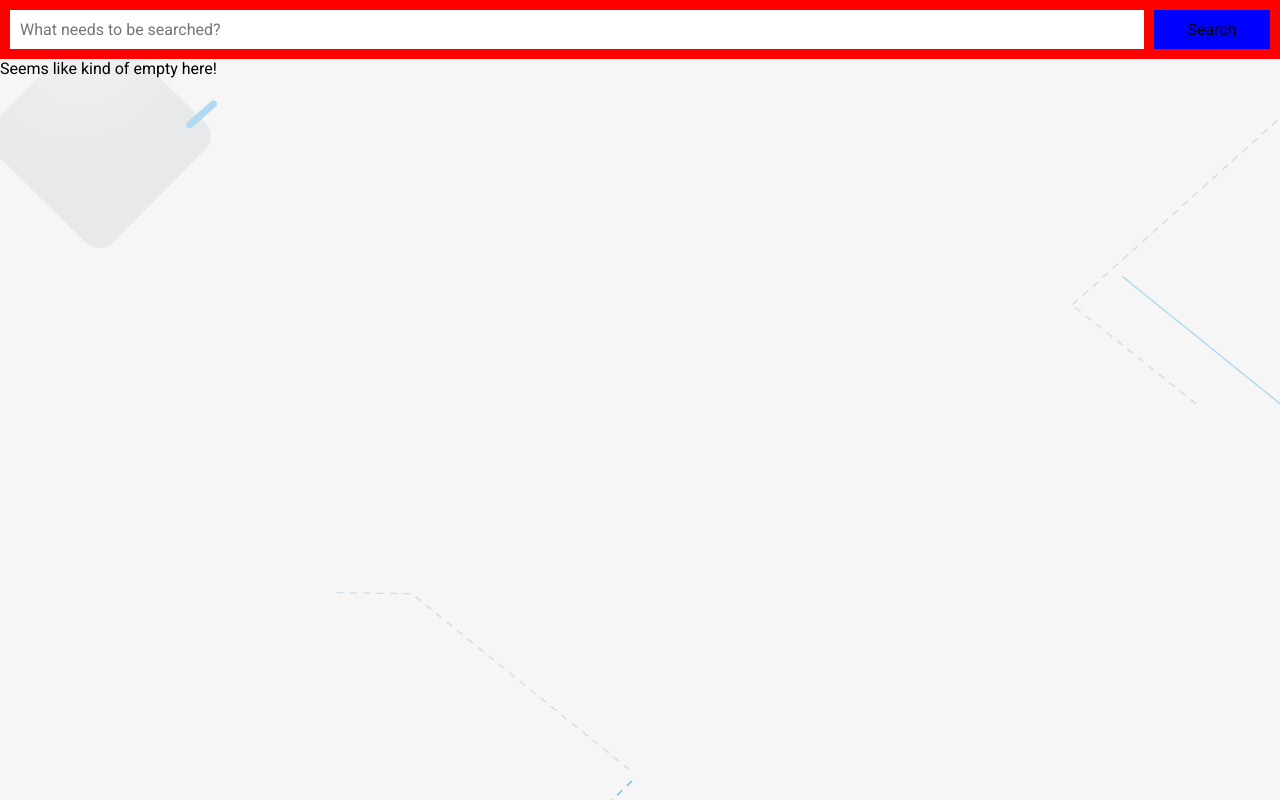
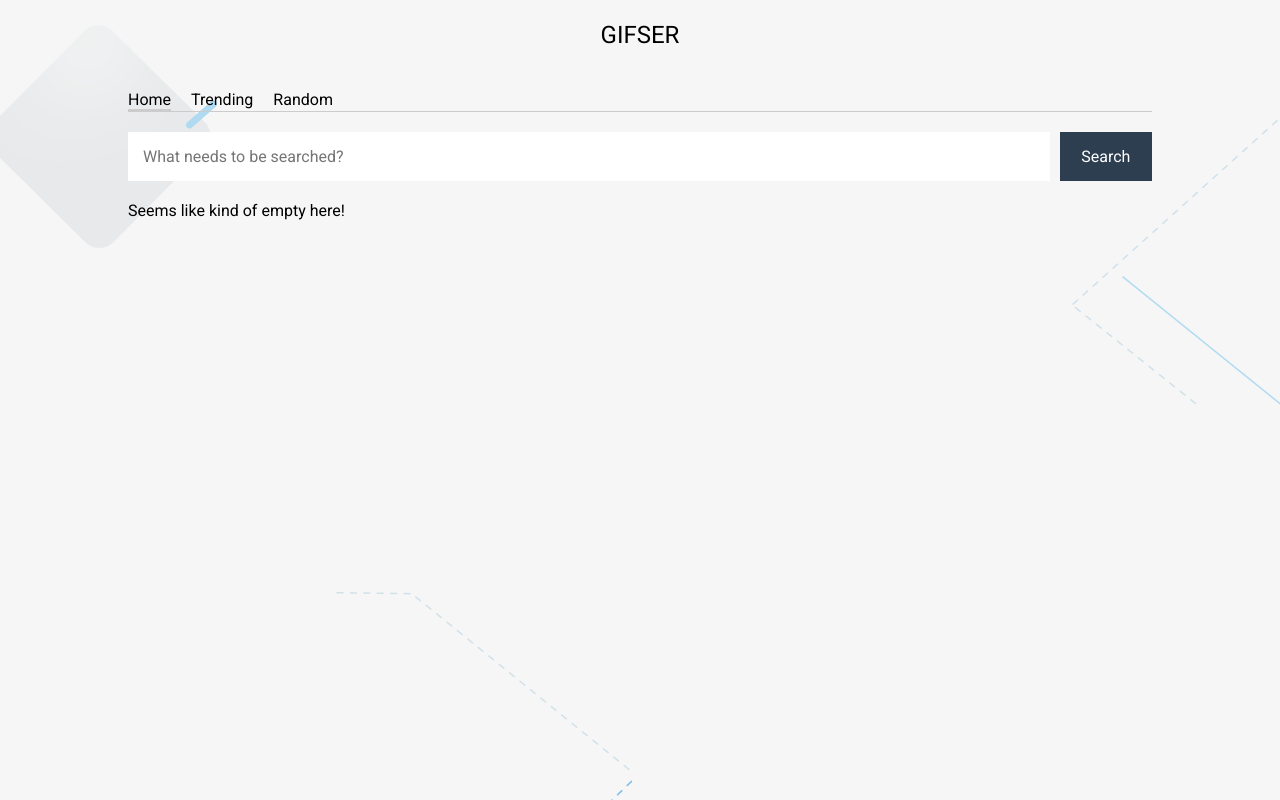
Before and after one commit to yomeshgupta/gifser, a React app: page / in a window 1280 px wide. Built offline with nearby package versions, Linux system fonts and the light colour scheme.

Commit message:
Refactor app into more stable and resuable structure, added different sections like GifSearch, Trending, Random. Added more styling. Removed dead code

```diff
--- /dev/null
+++ b/src/components/Content/GifSearch.jsx
@@ -0,0 +1,77 @@
+import React, { Component, Fragment } from 'react';
+
+import Searchbar from './Searchbar';
+import Grid from './Grid/index';
+import { SOURCE_API, API_KEY, RESPONSE_LIMIT, DEFAULT_TAB } from '../../consts/consts';
+
+class GifSearch extends Component {
+	state = {
+		query: '',
+		results: [],
+		isLoading: false,
+		hasMore: true,
+		totalPages: null,
+		offset: 0,
+		currentTab: DEFAULT_TAB
+	};
+
+	fetchGifs = (params = {}) => {
+		const { query = this.state.query, processing, offset } = params;
+
+		const url = new URL(SOURCE_API);
+
+		url.search = new URLSearchParams({
+			api_key: API_KEY,
+			q: query,
+			offset,
+			limit: RESPONSE_LIMIT
+		});
+
+		return fetch(url)
+			.then(response => response.json())
+			.then(response => processing(response));
+	};
+
+	searchProcessing = query => {
+		this.setState({ isLoading: true });
+
+		const { offset } = this.state;
+		const self = this;
+
+		function processing(response) {
+			const { data, pagination } = response;
+			const { total_count, count } = pagination;
+
+			const totalPages = parseInt(total_count / count);
+			const hasMore = !!(offset < total_count);
+
+			self.setState({
+				results: data,
+				totalPages,
+				query,
+				hasMore,
+				offset: offset === 0 ? 19 : offset + 1,
+				isLoading: false
+			});
+		}
+
+		return this.fetchGifs({
+			query,
+			offset,
+			processing
+		});
+	};
+
+	render() {
+		const { results, query, isLoading } = this.state;
+
+		return (
+			<Fragment>
+				<Searchbar query={query} onSearch={this.searchProcessing} />
+				{isLoading ? <div>Loading...</div> : <Grid items={results} />}
+			</Fragment>
+		);
+	}
+}
+
+export default GifSearch;
--- /dev/null
+++ b/src/components/Content/Grid/index.jsx
@@ -0,0 +1,17 @@
+import React from 'react';
+
+import GridItem from './GridItem';
+
+const Grid = ({ items }) => {
+	if (!items.length) return <div>Seems like kind of empty here!</div>;
+
+	return (
+		<div className="grid">
+			{items.map(item => {
+				return <GridItem item={item} key={item.id} />;
+			})}
+		</div>
+	);
+};
+
+export default Grid;
--- /dev/null
+++ b/src/components/Content/Tabs.jsx
@@ -0,0 +1,21 @@
+import React from 'react';
+
+import { TABS } from '../../consts/consts';
+
+function Tabs({ activeView, onClick }) {
+	return (
+		<ul className="tabs">
+			{TABS.map(tab => (
+				<li
+					key={tab.id}
+					className={`tab ${activeView === tab.value ? 'active' : ''}`}
+					onClick={() => onClick(tab.value)}
+				>
+					{tab.name}
+				</li>
+			))}
+		</ul>
+	);
+}
+
+export default Tabs;
--- /dev/null
+++ b/src/components/Content/index.jsx
@@ -0,0 +1,46 @@
+import React, { Component } from 'react';
+
+import Tabs from './Tabs';
+import GifSearch from './GifSearch';
+import { DEFAULT_TAB, TAB_KEYS } from '../../consts/consts';
+
+class Content extends Component {
+	state = {
+		currentTab: DEFAULT_TAB
+	};
+
+	selectTab = tab => {
+		this.setState({
+			currentTab: tab
+		});
+	};
+
+	renderTabContent = () => {
+		const { currentTab } = this.state;
+
+		switch (currentTab) {
+			default:
+			case TAB_KEYS.HOME:
+				return <GifSearch />;
+			case TAB_KEYS.TRENDING:
+				return <Trending />;
+			case TAB_KEYS.RANDOM:
+				return <Random />;
+		}
+	};
+
+	render() {
+		const { currentTab } = this.state;
+
+		return (
+			<div className="content-wrapper">
+				<div className="content">
+					<Tabs activeView={currentTab} onClick={this.selectTab} />
+					{this.renderTabContent()}
+				</div>
+			</div>
+		);
+	}
+}
+
+export default Content;
--- a/src/components/Grid/index.jsx
+++ /dev/null
@@ -1,21 +0,0 @@
-import React, { Component } from 'react';
-
-import GridItem from './GridItem';
-import { generateRandomNumber } from '../../utils';
-class Grid extends Component {
-	render() {
-		const { gifs } = this.props;
-
-		if (!gifs.length) return <div>Seems like kind of empty here!</div>;
-
-		return (
-			<div className="grid">
-				{gifs.map(gif => {
-					return <GridItem gif={gif} key={gif.id} classNames={`grid-item-${generateRandomNumber(3)}`} />;
-				})}
-			</div>
-		);
-	}
-}
-
-export default Grid;
--- /dev/null
+++ b/src/components/Header.jsx
@@ -0,0 +1,7 @@
+import React from 'react';
+
+const Header = () => {
+	return <header>GIFSER</header>;
+};
+
+export default Header;
--- a/src/components/Home.jsx
+++ b/src/components/Home.jsx
@@ -1,75 +1,15 @@
-import React, { Component, Fragment } from 'react';
+import React, { Fragment } from 'react';
 
-import Searchbar from './Searchbar';
-import Grid from './Grid/index';
-import { SOURCE_API, API_KEY, RESPONSE_LIMIT } from '../consts/consts';
-class Home extends Component {
-	state = {
-		query: '',
-		results: [],
-		isLoading: false,
-		hasMore: true,
-		totalPages: null,
-		offset: 0
-	};
+import Header from './Header';
+import Content from './Content/index';
 
-	fetchGifs = (params = {}) => {
-		const { query = this.state.query, processing, offset } = params;
-
-		const url = new URL(SOURCE_API);
-
-		url.search = new URLSearchParams({
-			api_key: API_KEY,
-			q: query,
-			offset,
-			limit: RESPONSE_LIMIT
-		});
-
-		return fetch(url)
-			.then(response => response.json())
-			.then(response => processing(response));
-	};
-
-	searchProcessing = query => {
-		this.setState({ isLoading: true });
-
-		const { offset } = this.state;
-		const self = this;
-
-		function processing(response) {
-			const { data, pagination } = response;
-			const { total_count, count } = pagination;
-
-			const totalPages = parseInt(total_count / count);
-			const hasMore = !!(offset < total_count);
-
-			self.setState({
-				results: data,
-				totalPages,
-				query,
-				hasMore,
-				offset: offset === 0 ? 19 : offset + 1,
-				isLoading: false
-			});
-		}
-
-		return this.fetchGifs({
-			query,
-			offset,
-			processing
-		});
-	};
-
-	render() {
-		const { results, isLoading } = this.state;
-
-		return (
-			<Fragment>
-				<Searchbar onSearch={this.searchProcessing} />
-				{isLoading ? <div>Loading...</div> : <Grid gifs={results} />}
-			</Fragment>
-		);
-	}
-}
+const Home = () => {
+	return (
+		<Fragment>
+			<Header />
+			<Content />
+		</Fragment>
+	);
+};
 
 export default Home;
--- a/src/consts/consts.js
+++ b/src/consts/consts.js
@@ -1,5 +1,28 @@
 const SOURCE_API = 'http://api.giphy.com/v1/gifs/search';
 const API_KEY = 'F2yTfZvLf3OWJqgBV0UtMBTp0R0CeS8D';
 const RESPONSE_LIMIT = 18;
+const TABS = [
+	{
+		id: 1,
+		name: 'Home',
+		value: 1
+	},
+	{
+		id: 2,
+		name: 'Trending',
+		value: 2
+	},
+	{
+		id: 3,
+		name: 'Random',
+		value: 3
+	}
+];
+const TAB_KEYS = {
+	HOME: 1,
+	TRENDING: 2,
+	RANDOM: 3
+};
+const DEFAULT_TAB = 1;
 
-export { SOURCE_API, API_KEY, RESPONSE_LIMIT };
+export { SOURCE_API, API_KEY, RESPONSE_LIMIT, TABS, DEFAULT_TAB, TAB_KEYS };
--- a/src/styles/index.css
+++ b/src/styles/index.css
@@ -15,22 +15,40 @@ body {
 	background-image: url('/public/assets/images/bg.png');
 }
 
+/** Header Start **/
+header {
+	width: 100%;
+	height: 70px;
+	display: flex;
+	justify-content: center;
+	align-items: center;
+	text-transform: uppercase;
+	font-size: 24px;
+}
+/** Header End **/
+
+/** Content Start **/
+.content-wrapper {
+	width: 100%;
+	padding: 20px 0px;
+}
+.content {
+	width: 80%;
+	margin: 0 auto;
+}
+/** Content End **/
+
 /** Searchbar Start **/
 form {
 	width: 100%;
 	max-height: 70px;
-	padding: 10px;
-	background: red;
 	display: flex;
 	justify-content: space-between;
-	position: sticky;
-	top: 0;
-	left: 0;
-	z-index: 999;
+	margin: 20px 0px;
 }
 input[type='text'],
 input[type='submit'] {
-	padding: 10px;
+	padding: 15px;
 	border: 0px;
 	max-height: 60px;
 }
@@ -40,8 +58,13 @@ input[type='text'] {
 input[type='submit'] {
 	flex: 1;
 	margin-left: 10px;
-	background: blue;
+	color: #fff;
+	background: #2c3e50;
 	text-align: center;
+}
+input[type='submit']:hover {
+	cursor: pointer;
+	background: #3498db;
 }
 /** Searchbar End **/
 
@@ -51,7 +74,7 @@ input[type='submit'] {
 	grid-template-columns: repeat(auto-fill, minmax(200px, 3fr));
 	grid-auto-flow: dense;
 	grid-gap: 10px;
-	width: 80%;
+	width: 100%;
 	margin: 30px auto;
 	position: relative;
 }
@@ -86,3 +109,22 @@ input[type='submit'] {
 	display: block;
 }
 /** Grid End **/
+
+/** Tabs Start **/
+.tabs {
+	display: flex;
+	flex-direction: row;
+	justify-content: flex-start;
+	border-bottom: 1px solid #ccc;
+}
+.tabs li.tab {
+	list-style: none;
+	padding-left: 0px;
+	color: #000;
+	margin-right: 20px;
+	cursor: pointer;
+}
+.tabs li.active {
+	border-bottom: 2px solid #ccc;
+}
+/** Tabs End **/
```
Also changed, not shown: src/components/Content/Grid/GridItem.jsx (renamed from src/components/Grid/GridItem.jsx), src/components/Content/Searchbar.jsx (renamed from src/components/Searchbar.jsx).
